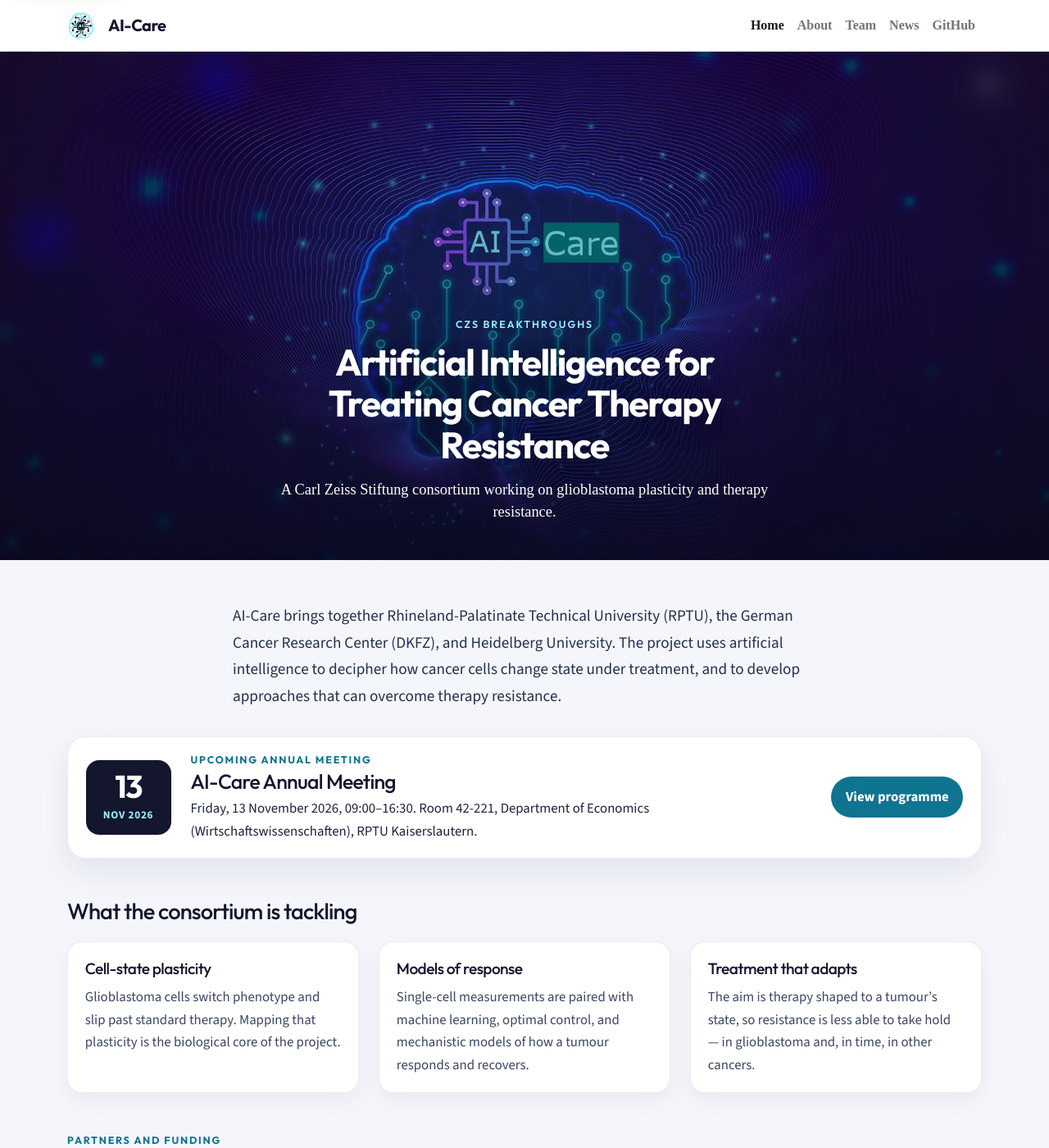
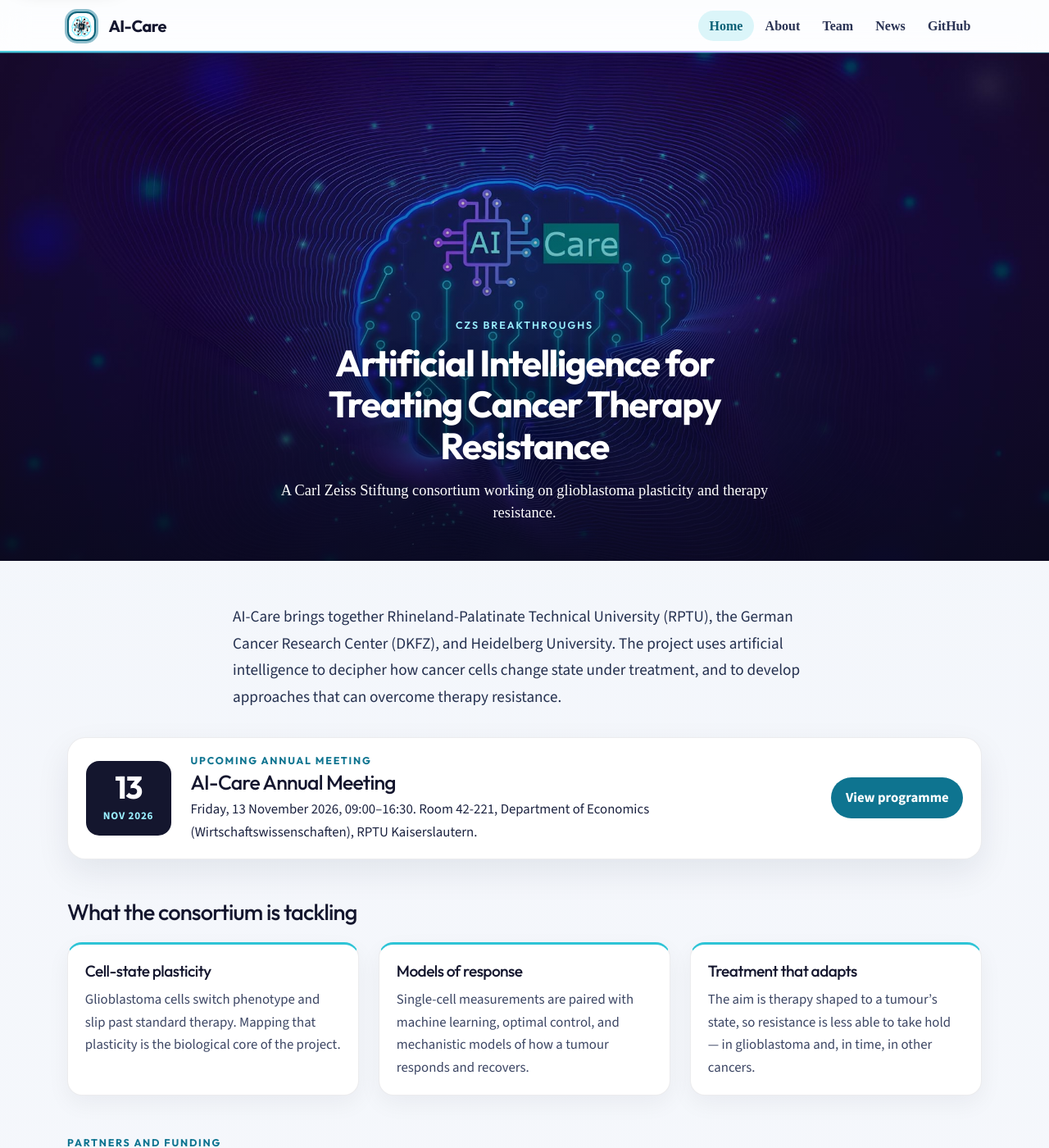
Before and after one commit to AI-Care-CZS/aicare, a Jekyll site: the page built from pages/home.md, in a window 1280 px wide and 1400 px high. Shown: the whole window at 82% size. Built offline with Jekyll 4.4.1, drawn with Linux system fonts in a browser that asks for light colours.

Commit message:
color adapt upon scroll.

```diff
--- a/_includes/navbar.html
+++ b/_includes/navbar.html
@@ -1,4 +1,4 @@
-<nav class="navbar navbar-expand-lg navbar-light bg-light d-print-none" id="main-nav">
+<nav class="navbar navbar-expand-lg d-print-none" id="main-nav">
   <div class="container">
     <a class="navbar-brand d-flex align-items-center" href="{{'/' | relative_url }}">
       {% if site.logo %}
--- a/_sass/_base.scss
+++ b/_sass/_base.scss
@@ -2,10 +2,19 @@
 //
 // For content styling, see _content.scss
 
+html {
+  background-color: #eef2f8;
+}
+
 body {
   word-wrap: break-word; // Allow long words (e.g. URLs) to wrap, so they don't break out of container
   position: relative; // Required for scrollspy
-  background: #f4f6fb;
+  // Cool off-white in the banner family: a quiet indigo/cyan wash, still light enough to read.
+  background-color: #f3f6fb;
+  background-image:
+    radial-gradient(980px 460px at 6% -12%, rgba(46, 196, 214, 0.09), rgba(46, 196, 214, 0) 62%),
+    radial-gradient(860px 420px at 100% -8%, rgba(36, 48, 140, 0.06), rgba(36, 48, 140, 0) 58%),
+    linear-gradient(180deg, #e7eef6 0%, #f3f6fb 240px, #f6f8fc 100%);
   color: #1c2340;
 }
 
--- a/_sass/_custom.scss
+++ b/_sass/_custom.scss
@@ -132,6 +132,7 @@
 .pillar {
   background: #fff;
   border: 1px solid rgba(20, 22, 46, 0.08);
+  border-top: 3px solid #2ec4d6;
   border-radius: 18px;
   box-shadow: 0 10px 28px rgba(18, 22, 48, 0.05);
   height: 100%;
--- a/_sass/_navbar.scss
+++ b/_sass/_navbar.scss
@@ -1,49 +1,247 @@
 // Navbar
+//
+// At rest the bar is frosted white, with a teal frame around the logo.
+// After a short scroll it becomes solid indigo so it contrasts with the
+// pale page, and the logo, links, and edge accent flip to light cyan.
 
 .navbar {
-  background-color: rgba(255, 255, 255, 0.92) !important;
-  backdrop-filter: blur(14px);
-  border-bottom: 1px solid rgba(20, 22, 46, 0.08);
+  background-color: rgba(255, 255, 255, 0.88);
+  backdrop-filter: blur(16px) saturate(1.2);
+  min-height: 4rem;
+  border-bottom: 1px solid rgba(20, 22, 46, 0.06);
+  box-shadow: 0 1px 0 rgba(46, 196, 214, 0.45);
   position: sticky;
   top: 0;
   z-index: 1030;
+  transition: background-color 0.28s ease, border-color 0.28s ease, box-shadow 0.28s ease;
+
+  // Thin cyan-to-indigo accent along the bottom edge
+  &::after {
+    background: linear-gradient(90deg, #2ec4d6 0%, #7c6bf2 55%, rgba(124, 107, 242, 0) 100%);
+    content: "";
+    height: 2px;
+    left: 0;
+    opacity: 0.85;
+    position: absolute;
+    right: 0;
+    bottom: -1px;
+  }
 
   .navbar-brand {
     color: #14162e;
     font-family: "Outfit", $font-family-base;
     font-weight: 700;
     letter-spacing: -0.03em;
+    text-decoration: none;
+    transition: color 0.22s ease;
+
     img {
+      background: #fff;
+      border: 2px solid #0b6278;
+      border-radius: 12px;
+      box-shadow: 0 0 0 3px rgba(14, 116, 144, 0.45);
       height: 36px;
-    }
-  }
-
-  .nav-link {
-    color: #3c4664;
-    font-weight: 600;
-    padding: 0.4rem 0.85rem;
-
-    &.active {
-      color: #0e7490;
+      padding: 2px;
+      transition: border-color 0.22s ease, box-shadow 0.22s ease;
     }
 
     &:hover,
     &:focus {
       color: #0e7490;
+      text-decoration: none;
+
+      img {
+        border-color: #2ec4d6;
+        box-shadow: 0 0 0 3px rgba(46, 196, 214, 0.32);
+      }
     }
   }
 
-  // Remove border on .dropdown-menu when .navbar is collapsed
+  .navbar-nav .nav-link {
+    border-radius: 999px;
+    color: #2a3354;
+    font-weight: 600;
+    padding: 0.4rem 0.85rem;
+    text-decoration: none;
+    transition: color 0.22s ease, background-color 0.22s ease;
+
+    &:hover,
+    &:focus {
+      background-color: rgba(46, 196, 214, 0.12);
+      color: #0e7490;
+    }
+
+    &.active {
+      background-color: rgba(46, 196, 214, 0.16);
+      color: #0b6278;
+    }
+  }
+
+  .navbar-toggler {
+    background-color: #fff;
+    border: 1px solid rgba(46, 196, 214, 0.7);
+    border-radius: 999px;
+    color: #14162e;
+    font-size: 90%;
+    padding: 8px 14px;
+    text-transform: uppercase;
+    transition: color 0.22s ease, border-color 0.22s ease, background-color 0.22s ease, box-shadow 0.22s ease;
+
+    &:hover,
+    &:focus {
+      background-color: #f3fcfe;
+      border-color: #2ec4d6;
+      box-shadow: 0 0 0 3px rgba(46, 196, 214, 0.18);
+      color: #0e7490;
+    }
+
+    &:focus {
+      box-shadow: 0 0 0 0.2rem rgba(46, 196, 214, 0.35);
+    }
+  }
+
+  .dropdown-menu {
+    background-color: #fff;
+    border: 1px solid rgba(46, 196, 214, 0.28);
+    box-shadow: 0 14px 32px rgba(18, 22, 48, 0.1);
+  }
+
+  .dropdown-item {
+    color: #2a3354;
+
+    &:hover,
+    &:focus {
+      background-color: rgba(46, 196, 214, 0.12);
+      color: #0e7490;
+    }
+
+    &.active,
+    &:active {
+      background-color: rgba(46, 196, 214, 0.18);
+      color: #0b6278;
+    }
+  }
+
+  .dropdown-header {
+    color: #0e7490;
+  }
+
+  .dropdown-divider {
+    border-top-color: rgba(46, 196, 214, 0.28);
+  }
+
   @include media-breakpoint-down(lg) {
+    .navbar-collapse {
+      margin-top: 0.35rem;
+    }
+
+    .navbar-nav .nav-link {
+      padding: 0.55rem 0.85rem;
+    }
+
     .dropdown-menu {
+      background-color: transparent;
       border: none;
+      box-shadow: none;
       padding-top: 0;
     }
   }
 
-  .navbar-toggler {
-    font-size: 90%;
-    padding: 10px;
-    text-transform: uppercase;
+  &.navbar-open {
+    background-color: rgba(255, 255, 255, 0.98);
+  }
+
+  &.navbar-scrolled {
+    background-color: #14183a;
+    border-bottom-color: transparent;
+    box-shadow: 0 12px 28px rgba(12, 16, 40, 0.28);
+
+    &::after {
+      background: linear-gradient(90deg, #9aefff 0%, #2ec4d6 40%, #7c6bf2 100%);
+      height: 3px;
+      opacity: 1;
+    }
+
+    .navbar-brand {
+      color: #f7fbff;
+
+      &:hover,
+      &:focus {
+        color: #9aefff;
+      }
+
+      img {
+        border-color: #9aefff;
+        box-shadow: 0 0 0 3px rgba(154, 239, 255, 0.55);
+      }
+    }
+
+    .navbar-nav .nav-link {
+      color: #e8f2ff;
+
+      &:hover,
+      &:focus {
+        background-color: rgba(154, 239, 255, 0.14);
+        color: #9aefff;
+      }
+
+      &.active {
+        background-color: rgba(46, 196, 214, 0.22);
+        color: #9aefff;
+      }
+    }
+
+    .navbar-toggler {
+      background-color: transparent;
+      border-color: rgba(154, 239, 255, 0.75);
+      color: #f7fbff;
+
+      &:hover,
+      &:focus {
+        background-color: rgba(154, 239, 255, 0.12);
+        border-color: #9aefff;
+        color: #9aefff;
+      }
+    }
+
+    .dropdown-menu {
+      background-color: #14183a;
+      border-color: rgba(154, 239, 255, 0.28);
+    }
+
+    .dropdown-item {
+      color: #e8f2ff;
+
+      &:hover,
+      &:focus {
+        background-color: rgba(154, 239, 255, 0.12);
+        color: #9aefff;
+      }
+
+      &.active,
+      &:active {
+        background-color: rgba(46, 196, 214, 0.22);
+        color: #9aefff;
+      }
+    }
+
+    .dropdown-header {
+      color: #9aefff;
+    }
+
+    @include media-breakpoint-down(lg) {
+      .dropdown-menu {
+        background-color: transparent;
+      }
+    }
   }
 }
+
+@media (prefers-reduced-motion: reduce) {
+  .navbar,
+  .navbar .navbar-brand,
+  .navbar .nav-link,
+  .navbar .navbar-toggler {
+    transition: none;
+  }
+}
```
Also changed, not shown: other parts of _includes/navbar.html (+25 -0 lines).
